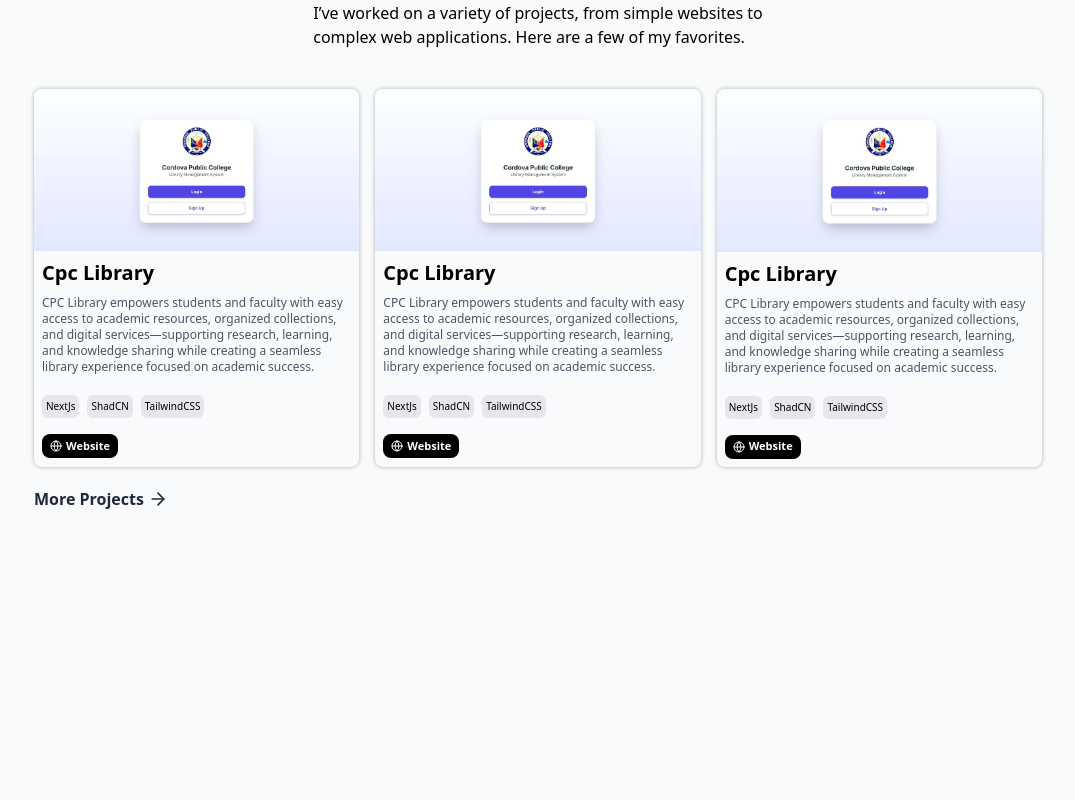
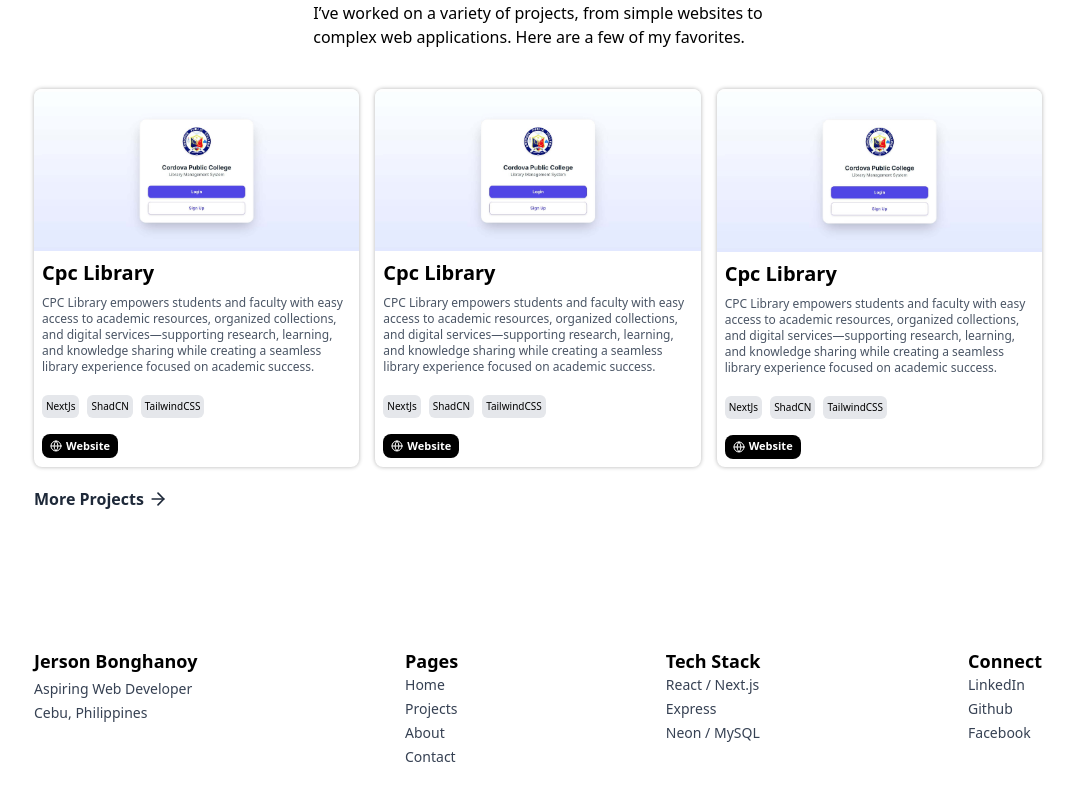
Before and after one commit to MrKabado/Personal-Portfolio, a Next.js app in the folder frontend/: page / in a window 1280 px wide. Shown: the part 816-1616 px from the top of the page, without its empty margins (102-1177 px from the left). Before the commit the page ends 1575 px from the top, so only its background shows below. Built offline with nearby package versions, Linux system fonts and the light colour scheme.

Commit message:
chore: aboutpage

```diff
--- a/frontend/app/(guest)/(home)/page.tsx
+++ b/frontend/app/(guest)/(home)/page.tsx
@@ -67,7 +67,7 @@ export default function HomePage() {
         </div>
       </div>
 
-      <div className="my-40">
+      <div className="mt-40">
         <div className="flex flex-col items-center gap-2">
           <h1 className="text-center text-md bg-gray-200 border border-transparent rounded-md p-1 w-fit">
             Recent Projects
--- /dev/null
+++ b/frontend/app/(guest)/about/page.tsx
@@ -0,0 +1,132 @@
+import Image from "next/image";
+import { Images } from "@/assets/Images";
+import { BriefcaseBusiness, Linkedin, Facebook, Github, LucideIcon, Building2 } from "lucide-react";
+import { Button } from "@/components/ui/button";
+
+type SocialType = {
+  name: string;
+  icon: LucideIcon;
+}
+
+export default function AboutPage() {
+  const Socials = [
+    {name: "LinkedIn", icon: Linkedin},
+    {name: "Github", icon: Github},
+    {name: "Facebook", icon: Facebook},
+  ];
+
+  const Contacts = [
+    "jersonjaybonghanoy@gmail.com",
+    "+63 991 533 7883",
+    "Cebu, Philippines"
+  ]
+
+  return (
+    <div className="default-div">
+      <div>
+          <Image
+          src={Images.BackgroundImage}
+          alt={"Background Image"}
+          className="w-full h-60 object-cover rounded-2xl"
+        />
+
+        <div className="ml-10 -mt-20 flex flex-row items-end">
+          <div className="border-4 border-blue-600 rounded-full p-0.5">
+            <Image
+            src={Images.Profile}
+            alt={"Profile Picture"}
+            className="w-40 rounded-full"
+          />
+          </div>
+
+          <div className="mx-4 mb-4">
+            <h1 className="text-2xl font-semibold text-gray-800">
+              Jerson Bonghanoy
+            </h1>
+            <p className="text-gray-600 text-md italic">
+              Aspiring Web Developer
+            </p>
+          </div>
+        </div>
+      </div>
+
+      <div className="flex flex-row gap-4 my-10">
+        <div className="w-[80%] border border-transparent shadow-[0_0_2px_gray] p-5 rounded-md">
+
+          <div className="flex items-center mb-5 gap-1">
+            <BriefcaseBusiness className="w-8"/>
+            <h1 className="text-xl font-semibold">About</h1>
+          </div>
+
+          <p className="text-justify">
+            Hi there, I’m
+
+            <span className="border border-gray-200 mx-2 text-xs p-1 rounded-md">Jerson Jay Bonghanoy</span>
+
+            , an Information Technology
+            student and aspiring software developer passionate about building
+            practical and reliable systems.
+            <br />
+            <br />
+            I focus on developing clean and functional web applications using
+            modern technologies. I’ve worked on projects involving JavaScript,
+            React, Express, and MongoDB, including systems for managing items,
+            debts, and ordering processes. I also explore hardware integration
+            using Arduino. My goal in every project is simple — make the system
+            easy to use, efficient, and understandable.
+            <br />
+            <br />
+            As I continue studying and improving my skills, I offer programming
+            services such as debugging, optimizing code, and creating custom
+            solutions. I enjoy solving real problems through code and helping
+            turn ideas into working software. Outside of coding, I’m also into
+            cycling, which keeps me disciplined and consistent — the same
+            mindset I bring into development.
+            <br />
+            <br />
+            Currently, I’m focused on strengthening my full-stack development
+            skills and building projects that prepare me for real-world software
+            engineering work while working toward financial stability and
+            supporting my family.
+          </p>
+
+          <div className="my-4 flex gap-10">
+            <div>
+              <h1 className="text-lg font-semibold text-gray-700 mb-2">Socials</h1>
+              <ul className="flex flex-col gap-4">
+                {Socials.map(({icon: Icon, name}, i) => (
+                  <li key={i} className="text-sm flex gap-2 items-center cursor-pointer hover:text-gray-600">
+                    <Icon className="w-4 h-4"/>
+                    {name}
+                  </li>
+                ))}
+              </ul>
+            </div>
+
+            <div>
+                <h1 className="text-lg font-semibold text-gray-700 mb-2">Contact</h1>
+                <ul className="flex flex-col gap-4">
+                  {Contacts.map((contact, i) => (
+                    <li key={i} className="text-sm flex gap-2 items-center cursor-pointer hover:text-gray-600">
+                      {contact}
+                    </li>
+                  ))}
+                </ul>
+            </div>
+          </div>
+
+          <Button className="mt-2 cursor-pointer">
+            Download Resume
+          </Button>
+        </div>
+
+        <div className="w-[20%] border border-transparent shadow-[0_0_2px_gray] p-5 rounded-md">
+          <div className="flex items-center mb-5 gap-1">
+            <Building2 className="w-8"/>
+            <h1 className="text-xl font-semibold">Experience</h1>
+          </div>
+        </div>
+      </div>
+    </div>
+  );
+}
--- a/frontend/app/(guest)/layout.tsx
+++ b/frontend/app/(guest)/layout.tsx
@@ -2,6 +2,7 @@
 
 import Header from "@/components/common/Header"
 import { useState } from "react";
+import Footer from "@/components/common/Footer";
 
 export default function GuestLayout({
   children,
@@ -16,6 +17,7 @@ export default function GuestLayout({
       <main className="pt-20">
         {children}
       </main>
+      <Footer />
     </>
   )
 }
--- a/frontend/app/layout.tsx
+++ b/frontend/app/layout.tsx
@@ -27,7 +27,7 @@ export default function RootLayout({
   return (
     <html lang="en" suppressHydrationWarning>
       <body
-        className={`${geistSans.variable} ${geistMono.variable} antialiased bg-[#F9FAFB]`}
+        className={`${geistSans.variable} ${geistMono.variable} antialiased light:bg-[#F9FAFB]`}
       >
         <ThemeProvider
             attribute="class"
--- a/frontend/assets/Images.tsx
+++ b/frontend/assets/Images.tsx
@@ -12,6 +12,8 @@ import React from "./react-original.svg";
 import Tailwindcss from "./tailwindcss-original.svg";
 import Typscript from "./typescript-original.svg";
 import CpcLibrary from "./CpcLibrarySystem-CCyQJnZR.jpg";
+import BackgroundImage from "./background-image.jpg";
+import Profile from "../assets/profile.jpg"
 
 export const Images = {
   CSS,
@@ -27,5 +29,7 @@ export const Images = {
   React,
   Tailwindcss,
   Typscript,
-  CpcLibrary
+  CpcLibrary,
+  BackgroundImage,
+  Profile
 }
--- /dev/null
+++ b/frontend/components/common/Footer.tsx
@@ -0,0 +1,67 @@
+"use client";
+
+import Link from "next/link";
+
+export default function Footer() {
+  const Pages = [
+    { name: "Home", href: "/" },
+    { name: "Projects", href: "projects"},
+    { name: "About", href: "about" },
+    { name: "Contact", href: "contact" },
+  ];
+
+  const TechStack = ["React / Next.js", "Express", "Neon / MySQL"];
+
+  const ConnectContent = [
+    { name: "LinkedIn", link: "https://www.linkedin.com/in/bonghanoy-jerson-jay-49b205378/" },
+    { name: "Github", link: "https://github.com/MrKabado" },
+    { name: "Facebook", link: "https://www.facebook.com/jersonjay.bonghanoy" },
+  ];
+
+  return (
+    <div className="default-div flex flex-row justify-between items-baseline">
+      <div className="flex flex-col gap-1">
+        <h2 className="font-semibold text-lg">Jerson Bonghanoy</h2>
+        <p className="text-gray-700 text-sm">Aspiring Web Developer</p>
+        <p className="text-gray-700 text-sm">Cebu, Philippines</p>
+      </div>
+
+      <div>
+        <h1 className="font-semibold text-lg">Pages</h1>
+        <ul className="flex flex-col gap-1">
+          {Pages.map((page, i) => (
+            <Link href={`/${page.href}`} key={i} className="hover:underline">
+              <li className="text-gray-700 text-sm">{page.name}</li>
+            </Link>
+          ))}
+        </ul>
+      </div>
+
+      <div>
+        <h1 className="font-semibold text-lg">Tech Stack</h1>
+        <ul className="flex flex-col gap-1">
+          {TechStack.map((stack, i) => (
+            <li key={i} className="text-sm text-gray-700">
+              {stack}
+            </li>
+          ))}
+        </ul>
+      </div>
+
+      <div>
+        <h1 className="font-semibold text-lg">Connect</h1>
+        <ul className="flex flex-col gap-1">
+          {ConnectContent.map((connect, i) => (
+              <li
+                key={i}
+                className="text-sm text-gray-700 cursor-pointer hover:underline"
+                onClick={() => window.open(`${connect.link}`)}
+              >
+                {connect.name}
+              </li>
+          ))}
+        </ul>
+      </div>
+    </div>
+  );
+}
--- a/frontend/components/common/Header.tsx
+++ b/frontend/components/common/Header.tsx
@@ -47,7 +47,7 @@ export default function Header({ isVisited, setIsVisited }: HeaderProps) {
       className={`
         fixed top-0 left-0 w-full z-50
         px-6 md:px-34 py-3
-        shadow-md bg-white/20 backdrop-blur-lg
+        shadow-md bg-white/50 backdrop-blur-lg
         transition-transform duration-300 ease-in-out
         ${hidden ? "-translate-y-full" : "translate-y-0"}
       `}
@@ -72,7 +72,7 @@ export default function Header({ isVisited, setIsVisited }: HeaderProps) {
                 className={`
                   ${
                     isVisited === item.name
-                      ? "bg-red-700 text-white"
+                      ? "bg-gray-100 text-black"
                       : "bg-transparent text-gray-500"
                   }
                   text-sm cursor-pointer rounded-sm
@@ -85,9 +85,11 @@ export default function Header({ isVisited, setIsVisited }: HeaderProps) {
               </li>
             ))}
           </ul>
+
+          <ModeToggle />
         </nav>
 
-        <ModeToggle />
+
 
         {/* Mobile Menu Button */}
         <button
--- a/frontend/constants/blog.ts
+++ b/frontend/constants/blog.ts
@@ -18,7 +18,7 @@ export const BLOG_POST: BlogPost[] = [
     content: "Next.js is a framework that make it easy to build full-stack application. It provides file-based routing, server components, and more.",
     category: ["tech", "nextjs"],
     date: "February 7, 2026",
-    author: "Rigel Recurerdo"
+    author: "Romel Balungag"
   },
   {
     id: "2",
@@ -28,6 +28,6 @@ export const BLOG_POST: BlogPost[] = [
     content: "Lorem Ipsum is simply dummy text of the printing and typesetting industry. Lorem Ipsum has been the industry's standard dummy text ever since the 1500s.",
     category: ["tech", "reactjs"],
     date: "February 7, 2026",
-    author: "Jinky Aguillar"
+    author: "John Gave Dela Cerna"
   }
 ]
--- a/frontend/styles/globals.css
+++ b/frontend/styles/globals.css
@@ -120,5 +120,5 @@
 }
 
 .default-div {
-  padding: 20px;
+  padding: 48px 136px
 }
```
Also changed, not shown: frontend/assets/background-image.png (added), 1 other file (tests, documents, lock files or other folders).
